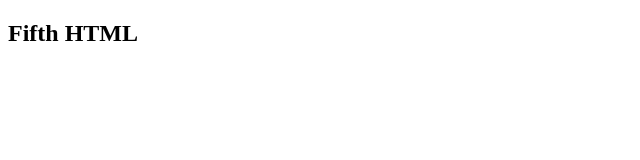
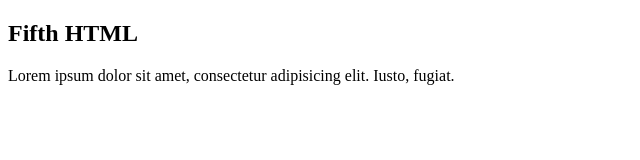
Before and after one commit to Keith-lopez86/FirstGit, a plain HTML site: page fifth.html in a window 1280 px wide. Shown: the whole page, without its empty margins (0-640 px from the left). Drawn offline with Linux system fonts and the light colour scheme.

Commit message:
added text

```diff
--- a/fifth.html
+++ b/fifth.html
@@ -8,5 +8,6 @@
 </head>
 <body>
     <h2>Fifth HTML</h2>
+    <p>Lorem ipsum dolor sit amet, consectetur adipisicing elit. Iusto, fugiat.</p>
 </body>
 </html>
```
